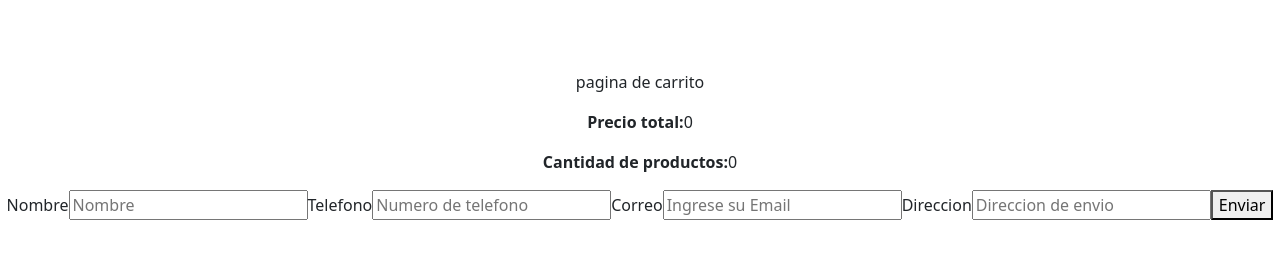
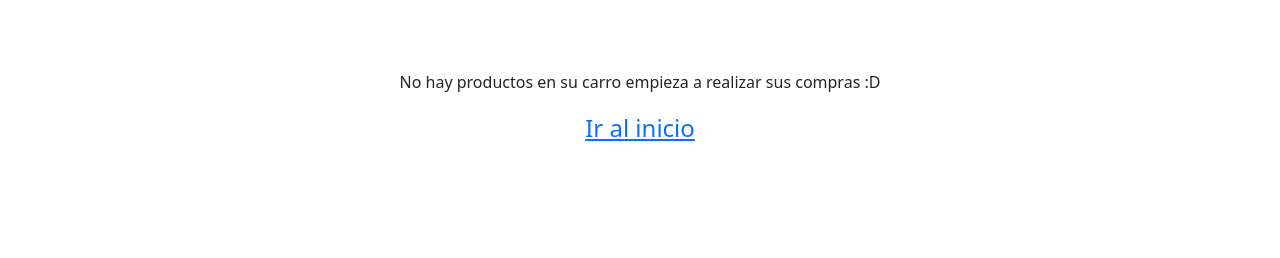
Before and after one commit to FacundoCaamano/perifericos-caamano, a React (Create React App) app: page /cart in a window 1280 px wide. Shown: the part 358-616 px from the top of the page. Built offline with nearby package versions, Linux system fonts and the light colour scheme.

Commit message:
agregando boton de vaciar carro y rendering condicional

```diff
--- a/src/components/CartContainer/CartContainer.jsx
+++ b/src/components/CartContainer/CartContainer.jsx
@@ -2,11 +2,12 @@ import { useContext,useState } from "react"
 import { CartContext } from "../../context/CartContext"
 import { db } from "../../utils/firebase"
 import { collection, addDoc } from "firebase/firestore"
+import { Link } from "react-router-dom"
 
 
 export const CartContainer =()=>{
     const value =useContext(CartContext)
-    const {productosCarrito,getTotalPrice, getTotalProducts,removeItem}=value;
+    const {productosCarrito,getTotalPrice, getTotalProducts,removeItem,clearCart}=value;
     const [compraId,setCompraId]=useState('')
 
 
@@ -33,9 +34,17 @@ export const CartContainer =()=>{
 
     }
 
+    if(productosCarrito.length===0){
+        return(
+            <>
+                <p>No hay productos en su carro empieza a realizar sus compras :D</p>
+                <Link to='/'>Ir al inicio</Link>
+            </>
+        )
+    }
+
     return(
     <div>
-        <p>pagina de carrito</p>
         <div>
             {
                 productosCarrito.map((producto)=>(
@@ -49,6 +58,7 @@ export const CartContainer =()=>{
                     </div>
                 ))
             }
+            <button onClick={()=>clearCart()}>Elminar todo</button>
             <p><strong>Precio total:</strong>{getTotalPrice()}</p>
             <p><strong>Cantidad de productos:</strong>{getTotalProducts()}</p>
             <form onSubmit={sendOrden}>
--- a/src/components/ItemDetail/ItemDetail.jsx
+++ b/src/components/ItemDetail/ItemDetail.jsx
@@ -2,17 +2,18 @@ import "./ItemDetail.css"
 import { ItemCount } from "../ItemCount/ItemCount"
 import { useContext } from "react"
 import { CartContext } from "../../context/CartContext"
+import { useState } from "react"
+import { Link } from "react-router-dom"
 
 
 export const ItemDetail=({data})=>{
-
+    const [goToCart,setGoToCart]=useState(false)
     const {addProduct}=useContext(CartContext)
 
 
     const addProducto=(quantity)=>{
-
-        console.log(quantity)
         addProduct(data,quantity)
+        setGoToCart(true)
     }
     return(
         <div>
@@ -29,8 +30,10 @@ export const ItemDetail=({data})=>{
                         <p>{data.modelo}</p>
                         <p>{data.categoria}</p>
                     </div>
-                    <ItemCount stock={10} initial={1} onAdd={addProducto}/>
 
+                    {
+                        goToCart ? <Link to='/cart'>Ir al carro</Link>: <ItemCount stock={10} initial={1} onAdd={addProducto}/>
+                    }
                 </div>
             </div>
         </div>
--- a/src/components/ItemDetailContainer/ItemDetailContainer.jsx
+++ b/src/components/ItemDetailContainer/ItemDetailContainer.jsx
@@ -20,7 +20,7 @@ export const ItemDetailContainer=()=>{
            setData(newDoc)
         }
         getProducto()
-     },[])
+     },[id])
 
     return(
         <div>
--- a/src/components/ItemListContainer/ItemListContainer.jsx
+++ b/src/components/ItemListContainer/ItemListContainer.jsx
@@ -3,16 +3,16 @@ import React,{useState, useEffect} from "react";
 import { ItemList } from "../ItemList/ItemList";
 import {useParams} from "react-router-dom"
 import { db } from "../../utils/firebase";
-import { collection, getDocs,getFirestore,query,where } from "firebase/firestore";
+import { collection, getDocs,query,where } from "firebase/firestore";
 
 
 
 export const ItemListContainer=()=>{
   const [data, setData]= useState([]);
 
+  const{ id }=useParams()
 
-
-  const{ id }=useParams()
+  const [loading,setLoading]=useState(true)
 
   useEffect(()=>{
 
@@ -28,6 +28,9 @@ export const ItemListContainer=()=>{
 
       })
       setData(docs)
+      setTimeout(()=>{
+        setLoading(false)
+      },1000)
     });
 
 
@@ -38,8 +41,10 @@ export const ItemListContainer=()=>{
     return(
         <div>
             <div className="contenedor__items">
+              {
+                loading ? <p>Cargando...</p> : <ItemList data={data}/>
+              }
 
-              <ItemList data={data}/>
             </div>
         </div>
     )
--- a/src/context/CartContext.js
+++ b/src/context/CartContext.js
@@ -50,8 +50,10 @@ export const CartProvider=({children})=>{
 
     }
 
+    const clearCart =()=>setProductosCarrito([])
+
     return(
-        <CartContext.Provider value={{productosCarrito, addProduct, getTotalPrice, getTotalProducts,removeItem}}>
+        <CartContext.Provider value={{productosCarrito, addProduct, getTotalPrice, getTotalProducts,removeItem,clearCart}}>
             {children}
         </CartContext.Provider>
     )
--- a/src/utils/firebase.js
+++ b/src/utils/firebase.js
@@ -1,6 +1,6 @@
 // Import the functions you need from the SDKs you need
 import { initializeApp } from "firebase/app";
-import {Firestore, getFirestore} from "firebase/firestore"
+import { getFirestore} from "firebase/firestore"
 
 // TODO: Add SDKs for Firebase products that you want to use
 // https://firebase.google.com/docs/web/setup#available-libraries
```
